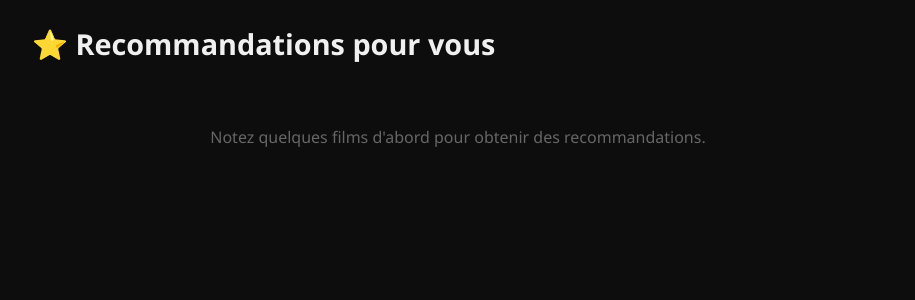
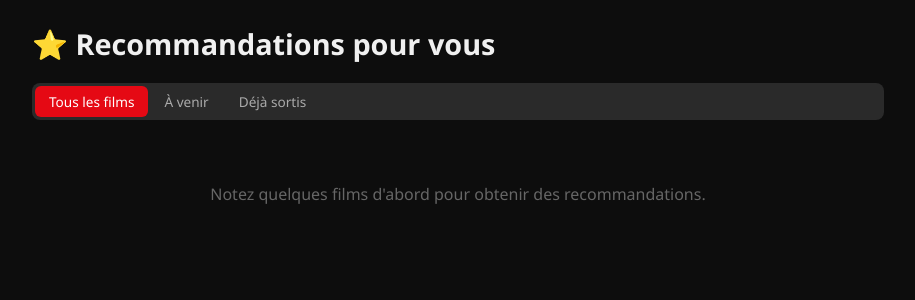
Before and after one commit to abarhub/favorite_movies, a Flask app: page /recommendations in a window 1280 px wide. Shown: the part 63-363 px from the top of the page, without its empty margins (182-1097 px from the left). Run offline with Flask 3, Linux system fonts and the light colour scheme; data that the repository does not hold is empty.

Commit message:
Filtre à venir / déjà sortis / tous dans les recommandations
Co-Authored-By: Claude Sonnet 4.6 <noreply@anthropic.com>

```diff
--- a/app.py
+++ b/app.py
@@ -205,8 +205,17 @@ def recommendations():
     all_movies = fetch_movies()
     preferences = load_preferences()
     genres_map = fetch_genres()
+    today = date.today().isoformat()
 
-    results = get_recommendations(all_movies, preferences, genres_map)
+    show = request.args.get("show", "all")
+    if show == "upcoming":
+        filtered_movies = [m for m in all_movies if m.get("release_date", "") >= today]
+    elif show == "past":
+        filtered_movies = [m for m in all_movies if m.get("release_date", "") < today]
+    else:
+        filtered_movies = all_movies
+
+    results = get_recommendations(filtered_movies, preferences, genres_map)
 
     return render_template(
         "recommendations.html",
@@ -216,6 +225,7 @@ def recommendations():
         get_preference=get_preference,
         get_credits=fetch_movie_credits,
         has_preferences=bool(preferences),
+        show=show,
     )
 
 
--- a/templates/recommendations.html
+++ b/templates/recommendations.html
@@ -16,6 +16,12 @@
 
   <div class="container">
     <h1 class="page-title">⭐ Recommandations pour vous</h1>
+
+    <div class="show-toggle" style="margin-bottom: 24px;">
+      <a href="?show=all"      class="toggle-btn {% if show == 'all'      %}active{% endif %}">Tous les films</a>
+      <a href="?show=upcoming" class="toggle-btn {% if show == 'upcoming' %}active{% endif %}">À venir</a>
+      <a href="?show=past"     class="toggle-btn {% if show == 'past'     %}active{% endif %}">Déjà sortis</a>
+    </div>
 
     {% if not has_preferences %}
       <p class="empty-state">Notez quelques films d'abord pour obtenir des recommandations.</p>
```
